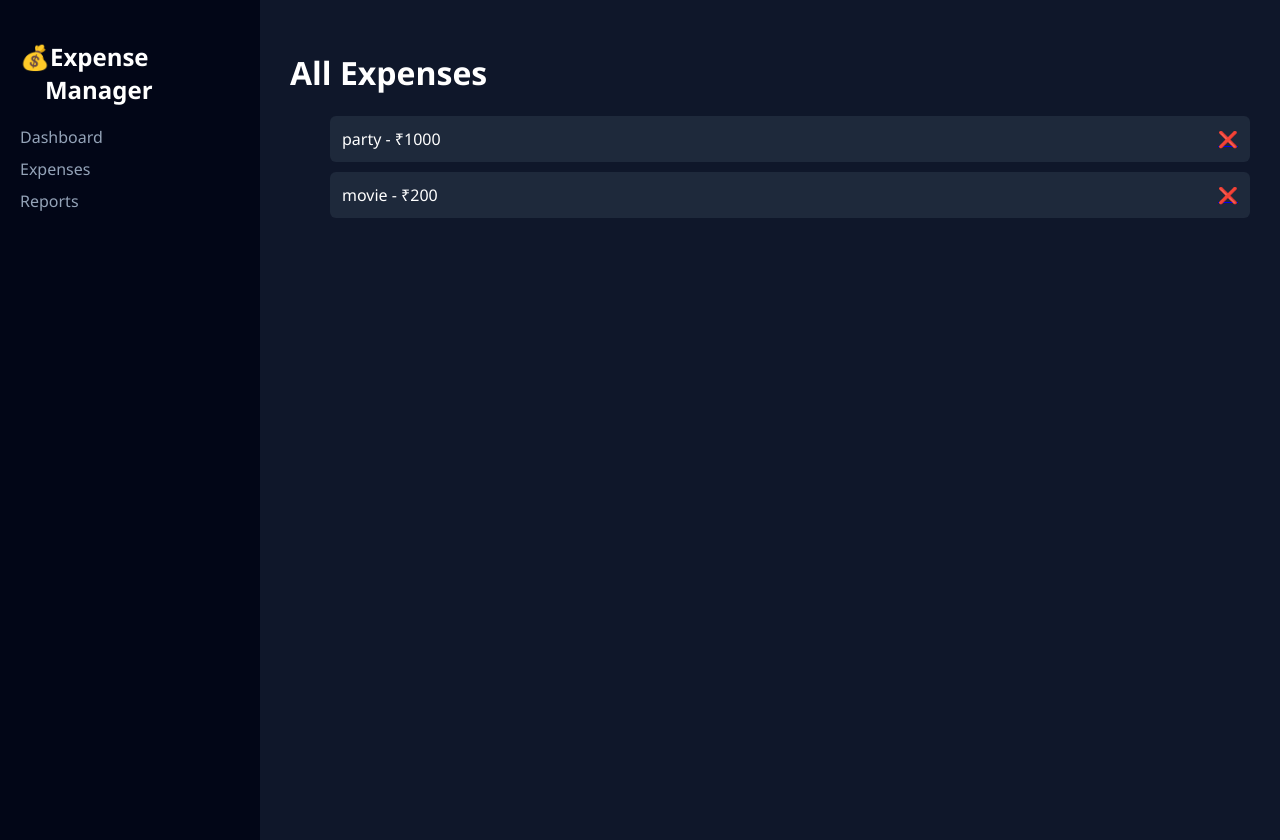
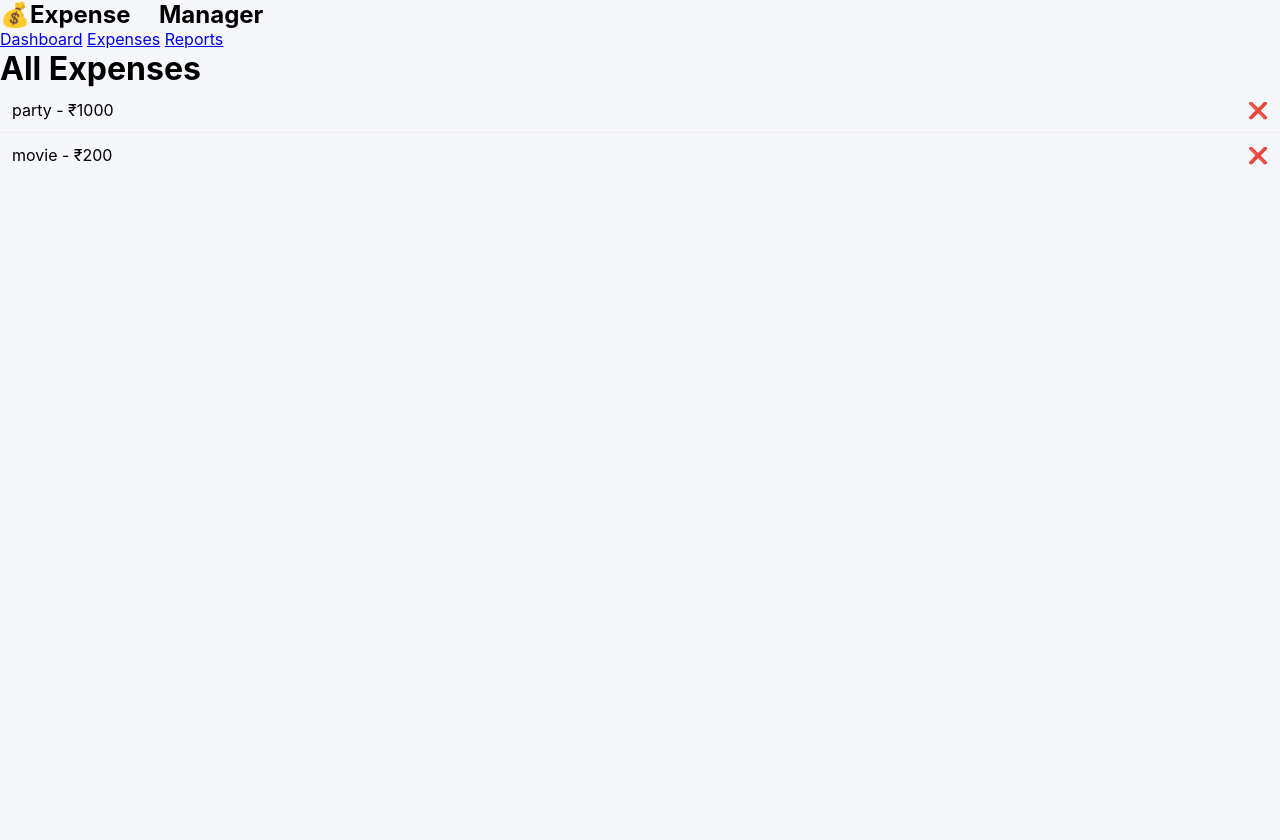
Before and after one commit to kunal7773/expense-tracker, a Flask app: page /expenses in a window 1280 px wide. After the commit the page ends 165 px from the top, so only its background shows below. Run offline with Flask 3, Linux system fonts and the light colour scheme; data comes from the database, SQL or seed files in the repository.

Commit message:
Remove inline CSS from expenses.html
Removed inline CSS styles from expenses.html.

```diff
--- a/templates/expenses.html
+++ b/templates/expenses.html
@@ -2,48 +2,8 @@
 <html>
 <head>
     <title>Smart Expense Manager</title>
+    <link rel="stylesheet" href="{{ url_for('static', filename='style.css') }}">
 
-<style>
-body {
-    margin: 0;
-    font-family: 'Segoe UI';
-    background: #0f172a;
-    color: white;
-    display: flex;
-}
-
-.sidebar {
-    width: 220px;
-    background: #020617;
-    height: 100vh;
-    padding: 20px;
-}
-
-.sidebar a {
-    display: block;
-    color: #94a3b8;
-    margin: 10px 0;
-    text-decoration: none;
-}
-
-.sidebar a:hover {
-    color: white;
-}
-
-.main {
-    flex: 1;
-    padding: 30px;
-}
-
-.list li {
-    background: #1e293b;
-    margin: 10px 0;
-    padding: 12px;
-    border-radius: 6px;
-    display: flex;
-    justify-content: space-between;
-}
-</style>
 
 </head>
 
```
